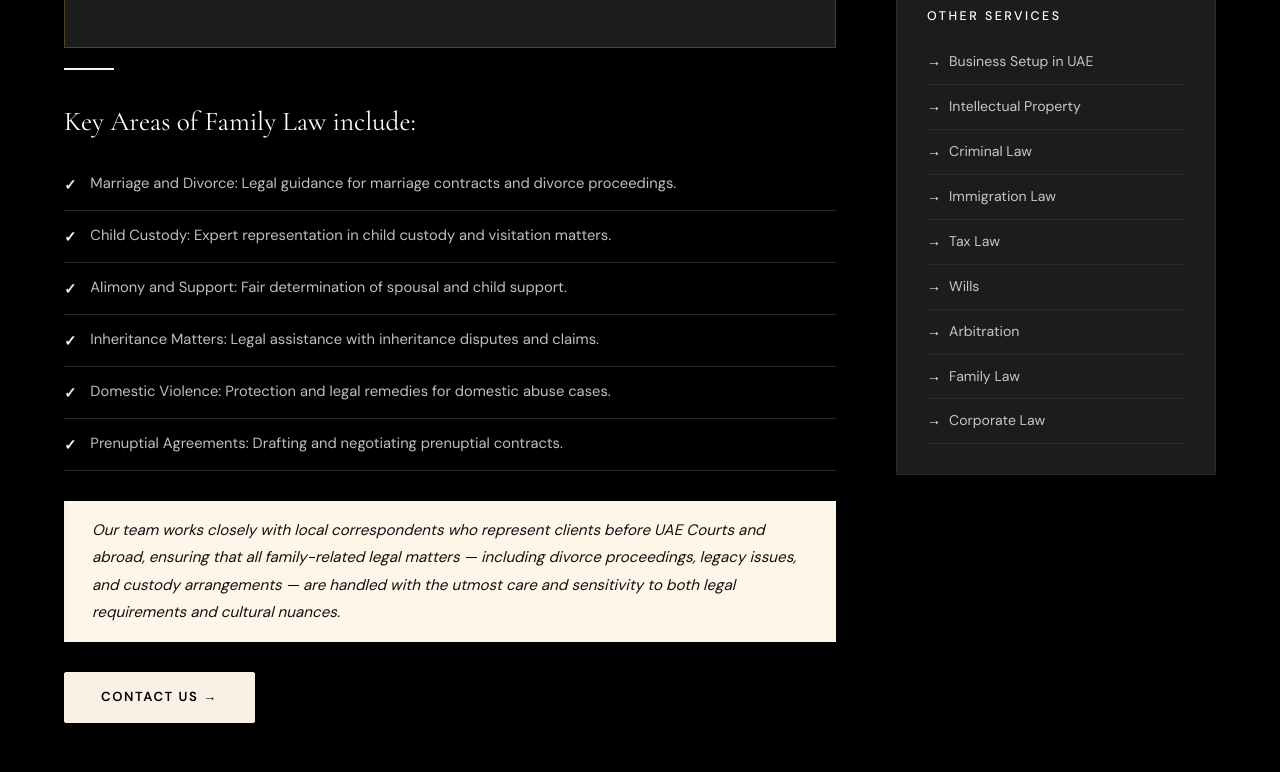
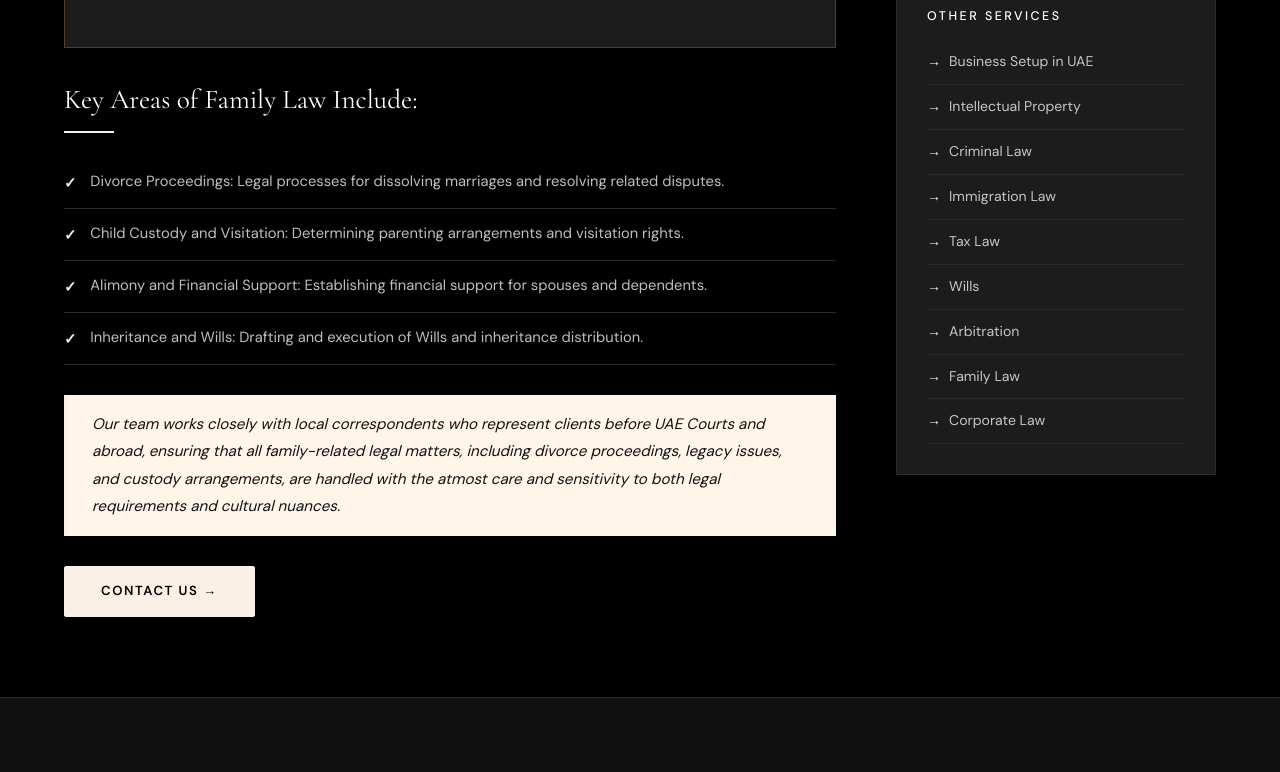
Before and after one commit to aymenbkb/dmlegal, a plain HTML site: page servises/familly-law.html in a window 1280 px wide. Shown: the part 744-1516 px from the top of the page. Drawn offline with nearby package versions, Linux system fonts and the light colour scheme.

Commit message:
Familly law

```diff
--- a/servises/familly-law.html
+++ b/servises/familly-law.html
@@ -68,16 +68,14 @@
   <h4 data-key="service8-description-title">Federal Law No. 28 of 2005</h4>
   <p data-key="service8-description1">On Personal Status, as amended (Personal Status Law Federal Law No. 41 of 2024), governs personal affairs: marriage, dissolution of marriage, divorce, fostering, capacity, tutelage, and guardianship.</p>
 </div>
+        <h3 data-key="service8-key">Key Areas of Family Law Include:</h3>
         <div class="gold-divider"></div>
-        <h3 data-key="service8-key">Key Areas of Family Law  include:</h3>
-        <ul class="key-list"><li class="key-list-item"><span data-key="service8-item1">Marriage and Divorce: Legal guidance for marriage contracts and divorce proceedings.</span></li>
-<li class="key-list-item"><span data-key="service8-item2">Child Custody: Expert representation in child custody and visitation matters.</span></li>
-<li class="key-list-item"><span data-key="service8-item3">Alimony and Support: Fair determination of spousal and child support.</span></li>
-<li class="key-list-item"><span data-key="service8-item4">Inheritance Matters: Legal assistance with inheritance disputes and claims.</span></li>
-<li class="key-list-item"><span data-key="service8-item5">Domestic Violence: Protection and legal remedies for domestic abuse cases.</span></li>
-<li class="key-list-item"><span data-key="service8-item6">Prenuptial Agreements: Drafting and negotiating prenuptial contracts.</span></li></ul>
+        <ul class="key-list"><li class="key-list-item"><span data-key="service8-item1">Divorce Proceedings: Legal processes for dissolving marriages and resolving related disputes.</span></li>
+<li class="key-list-item"><span data-key="service8-item2">Child Custody and Visitation: Determining parenting arrangements and visitation rights.</span></li>
+<li class="key-list-item"><span data-key="service8-item3">Alimony and Financial Support: Establishing financial support for spouses and dependents.</span></li>
+<li class="key-list-item"><span data-key="service8-item4">Inheritance and Wills: Drafting and execution of Wills and inheritance distribution.</span></li></ul>
 
-        <div class="content-quote" data-key="service8-content">Our team works closely with local correspondents who represent clients before UAE Courts and abroad, ensuring that all family-related legal matters — including divorce proceedings, legacy issues, and custody arrangements — are handled with the utmost care and sensitivity to both legal requirements and cultural nuances.</div>
+        <div class="content-quote" data-key="service8-content">Our team works closely with local correspondents who represent clients before UAE Courts and abroad, ensuring that all family-related legal matters, including divorce proceedings, legacy issues, and custody arrangements, are handled with the atmost care and sensitivity to both legal requirements and cultural nuances.</div>
         <div>
           <a href="../contact.html" class="cta-btn cta-btn-fill">Contact Us →</a>
         </div>
```
Also changed, not shown: servises/arbitration-resolution.html (+1 -1 lines), servises/business-uae.html (+1 -1 lines), servises/commercial-law.html (+1 -1 lines), servises/company-law.html (+1 -1 lines), servises/corporate-law.html (+1 -1 lines), servises/criminal-law.html (+1 -1 lines), servises/intellectual-law.html (+1 -1 lines), servises/legal-Imegration.html (+1 -1 lines), servises/tax-law.html (+1 -1 lines), servises/wills-law.html (+1 -1 lines).
